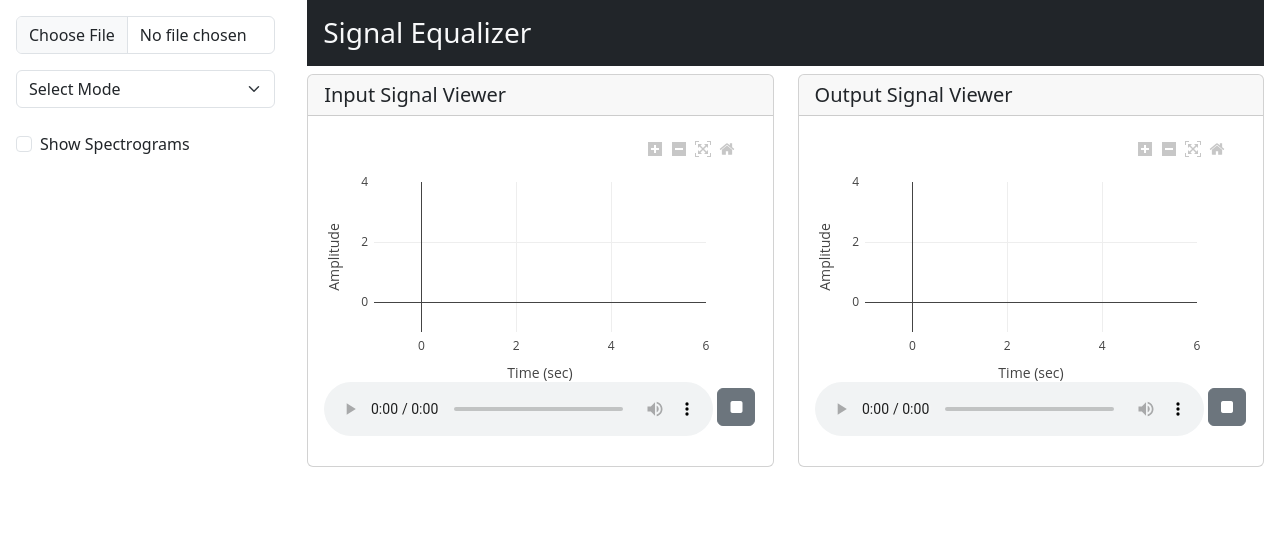
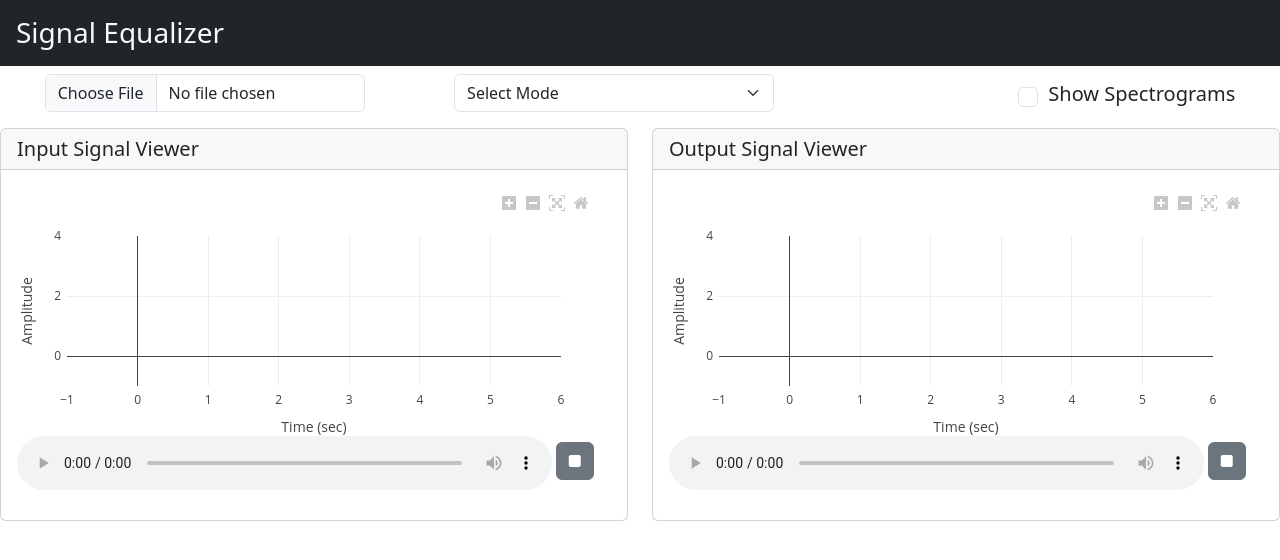
Before and after one commit to AbdulmonemElsherif/Signal-Equalizer, a Flask app: page / in a window 1280 px wide. Shown: the top 560 px of the page. Run offline with Flask 3, Linux system fonts and the light colour scheme; some libraries are stand-ins or nearby versions.

Commit message:
design changed

```diff
--- a/static/style.css
+++ b/static/style.css
@@ -58,3 +58,7 @@ input[type="range"]:focus::-webkit-slider-thumb {
   outline: 3px solid #808080;
   outline-offset: 0.125rem;
 } */
+body{
+  overflow-y: hidden;
+  overflow-x: hidden;
+}
--- a/templates/index.html
+++ b/templates/index.html
@@ -19,11 +19,15 @@
 </head>
 <body>
     <div class="d-flex ">
-    <div class="flex-column p-3">
-        <div class="mb-3">
+    <div class="flex-column w-100 ">
+        <div class="bg-dark">
+            <h3 class=" text-light p-3">Signal Equalizer</h3>
+        </div>
+            <div class="d-flex justify-content-around">
+                <div class="mb-3 w-25 ">
                     <input class="form-control" type="file" id="formFile">
                 </div>
-        <div class="equalizer-mode">
+                <div class="equalizer-mode w-25 ">
                     <select id="mode-select" class="form-select form-select">
                         <option value="select-mode" selected disabled>Select Mode</option>
                         <option value="uniform-range">Uniform Range Mode</option>
@@ -35,18 +39,13 @@
                 </div>
                 <br>
                 <div class="row">
-            <div class="col-md-12">
-                <div class="form-check">
-                    <input type="checkbox" class="form-check-input" id="spectrogram-toggle">
-                    <!-- <label class="form-check-label" for="spectrogram-toggle">Show Spectrograms</label> -->
+                </div>
+                <!-- <div class="col-md-12"> -->
+                    <div class="form-check h5 mt-2">
+                        <input type="checkbox" class="form-check-input " id="spectrogram-toggle">
                         Show Spectrograms
                     </div>
-            </div>
-        </div>
-    </div>
-    <div class="flex-column w-100 px-3">
-        <div class="bg-dark">
-            <h3 class=" text-light p-3">Signal Equalizer</h3>
+                <!-- </div> -->
             </div>
         <div class="d-flex flex-column w-100" >
         <div>
```
Lines whose indentation alone changed are shown as unchanged.
